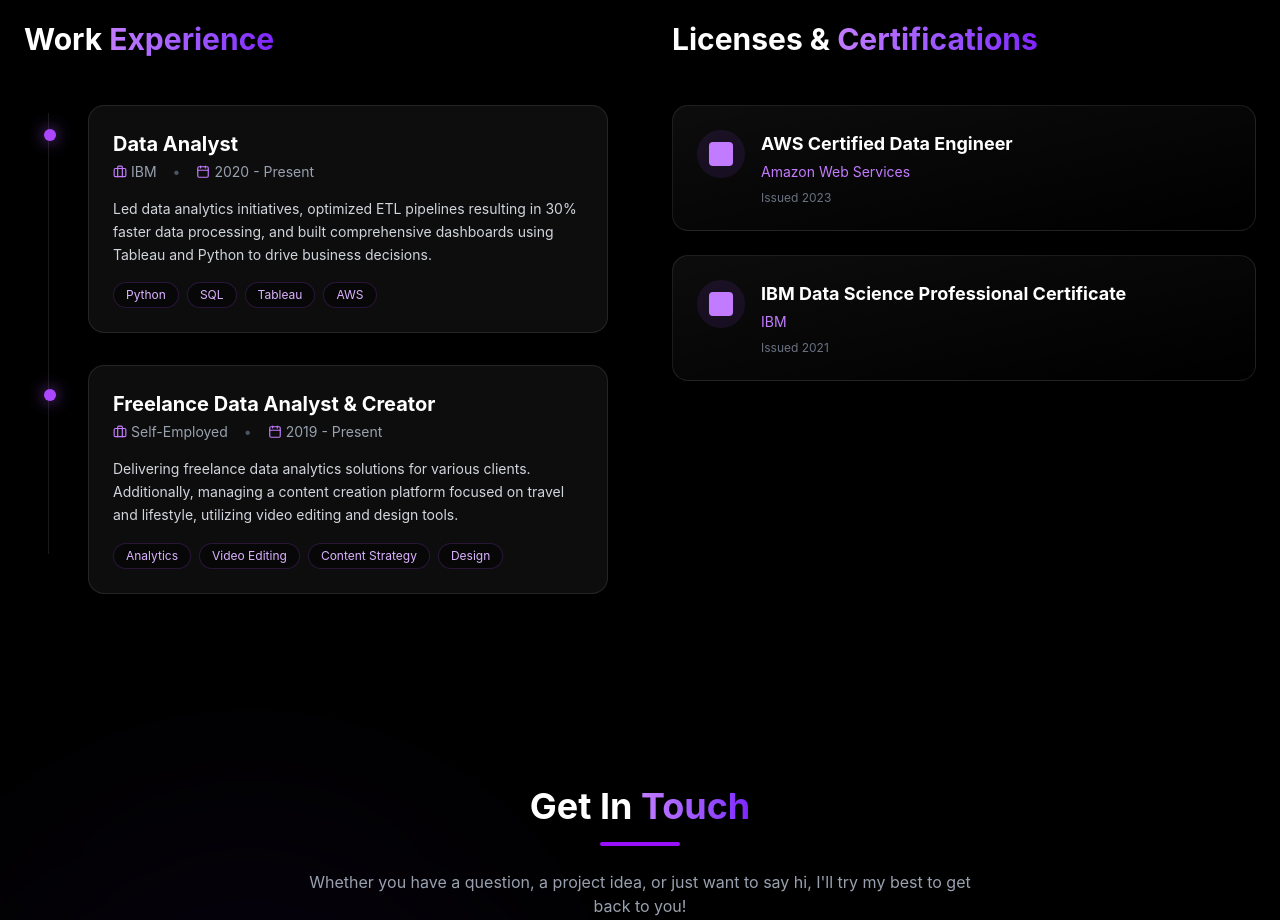
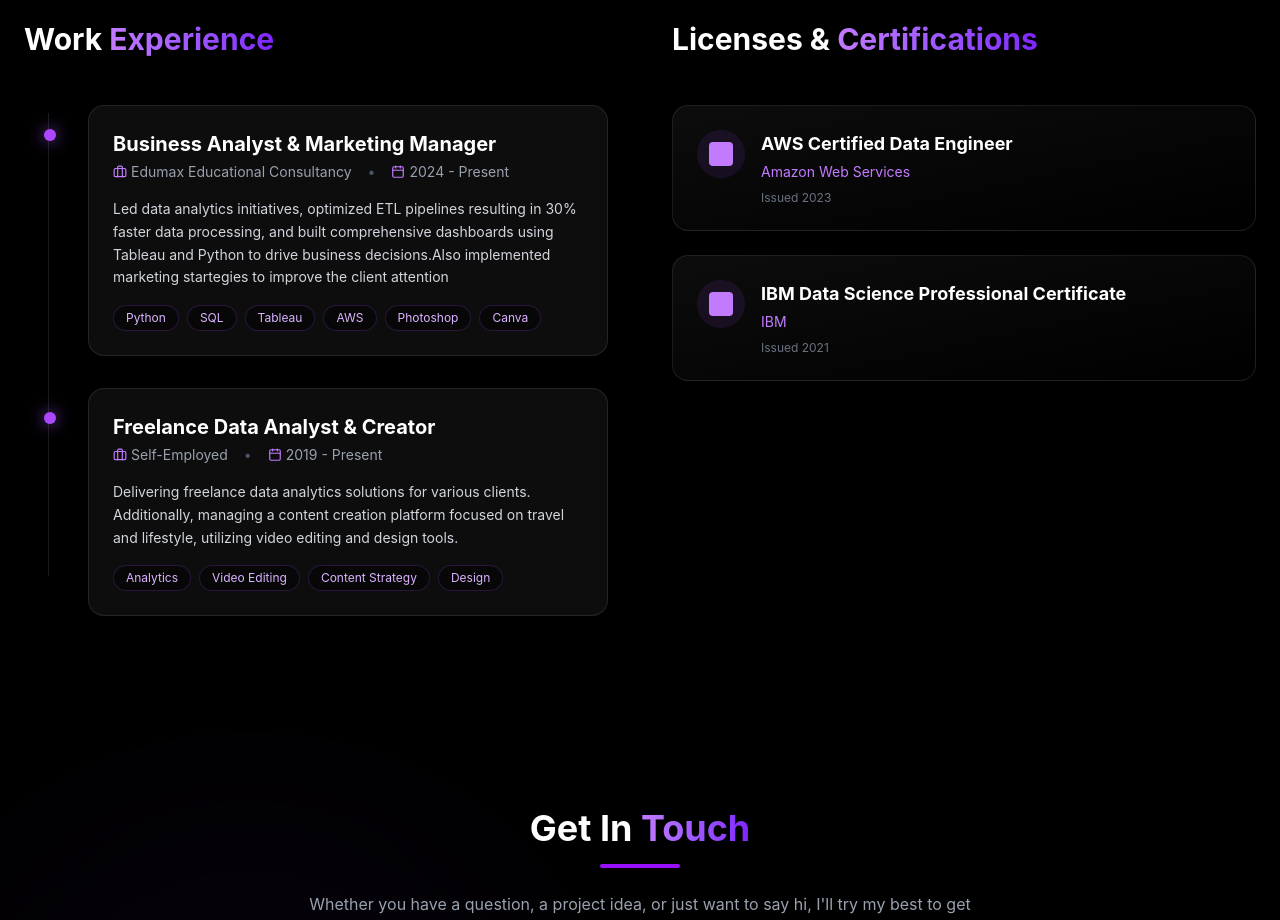
Before and after one commit to athulvidyanan/athulvidyanandan, a React app: page / in a window 1280 px wide. Shown: the part 3320-4240 px from the top of the page. Built offline with nearby package versions, Linux system fonts and the light colour scheme; the HTML template or start-up script is replaced by a standard one.

Commit message:
Modify experience entry for Business Analyst role
Updated experience details for the Business Analyst & Marketing Manager role, including company, period, description, and skills.

```diff
--- a/src/components/Experience.jsx
+++ b/src/components/Experience.jsx
@@ -5,11 +5,11 @@ import { Briefcase, Calendar } from 'lucide-react';
 const Experience = () => {
     const experiences = [
         {
-            title: "Data Analyst",
-            company: "IBM",
-            period: "2020 - Present",
-            description: "Led data analytics initiatives, optimized ETL pipelines resulting in 30% faster data processing, and built comprehensive dashboards using Tableau and Python to drive business decisions.",
-            skills: ["Python", "SQL", "Tableau", "AWS"]
+            title: "Business Analyst & Marketing Manager",
+            company: "Edumax Educational Consultancy",
+            period: "2024 - Present",
+            description: "Led data analytics initiatives, optimized ETL pipelines resulting in 30% faster data processing, and built comprehensive dashboards using Tableau and Python to drive business decisions.Also implemented marketing startegies to improve the client attention",
+            skills: ["Python", "SQL", "Tableau", "AWS","Photoshop","Canva"]
         },
         {
             title: "Freelance Data Analyst & Creator",
```
